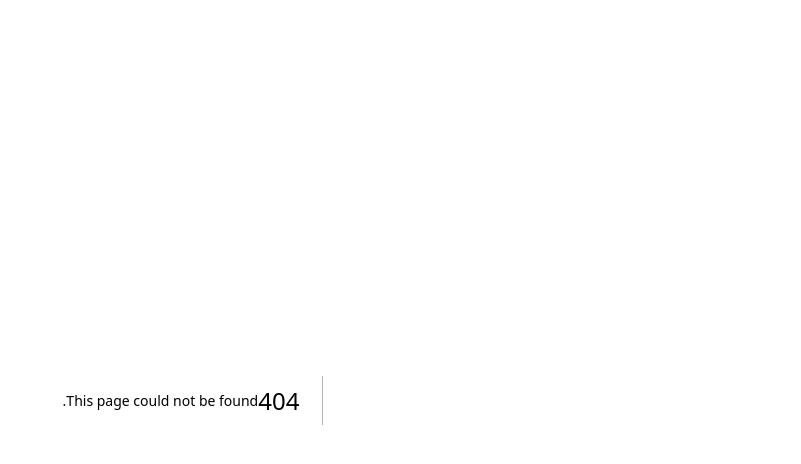
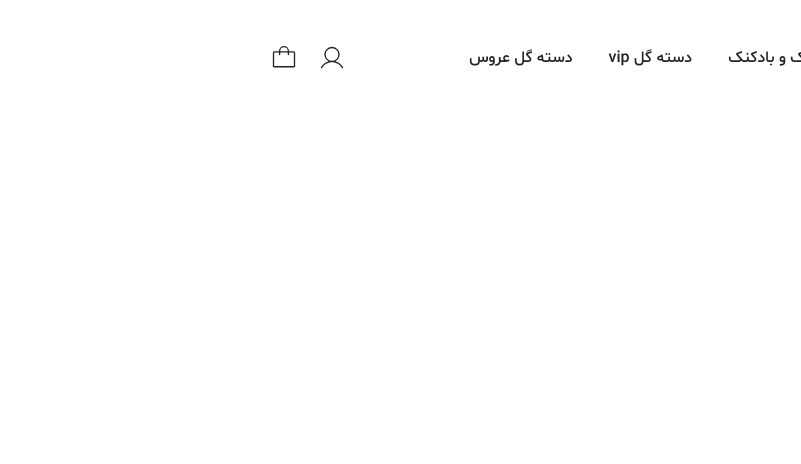
Before and after one commit to NazaninMoosazade/woshe, a Next.js app: page /bouquets in a window 1280 px wide. Before the commit this address had no page. Shown: the top 464 px of the page, without its empty margins (479-1280 px from the left). Built offline with nearby package versions, Linux system fonts and the light colour scheme.

Commit message:
create bouquets page

```diff
--- /dev/null
+++ b/src/app/bouquets/page.tsx
@@ -0,0 +1,14 @@
+
+import React from 'react'
+import Navbar from '@/components/modules/navbar/Navbar'
+
+const page = () => {
+  return (
+    <>
+    <Navbar/>
+    <h1>bouquets</h1>
+    </>
+  )
+}
+
+export default page
--- a/src/components/modules/navbar/Navbar.tsx
+++ b/src/components/modules/navbar/Navbar.tsx
@@ -14,7 +14,7 @@ const Navbar: React.FC = () => {
     { name: "ترند وشه", href: "trends" },
     { name: "باکس vip", href: "vipBox" },
     { name: "باکس گل", href: "flowerBox" },
-    { name: "دسته گل ها", href: "" },
+    { name: "دسته گل ها", href: "bouquets" },
     { name: " کیک و بادکنک", href: "" },
     { name: " دسته گل vip ", href: "" },
     { name: " دسته گل عروس ", href: "" },
```
